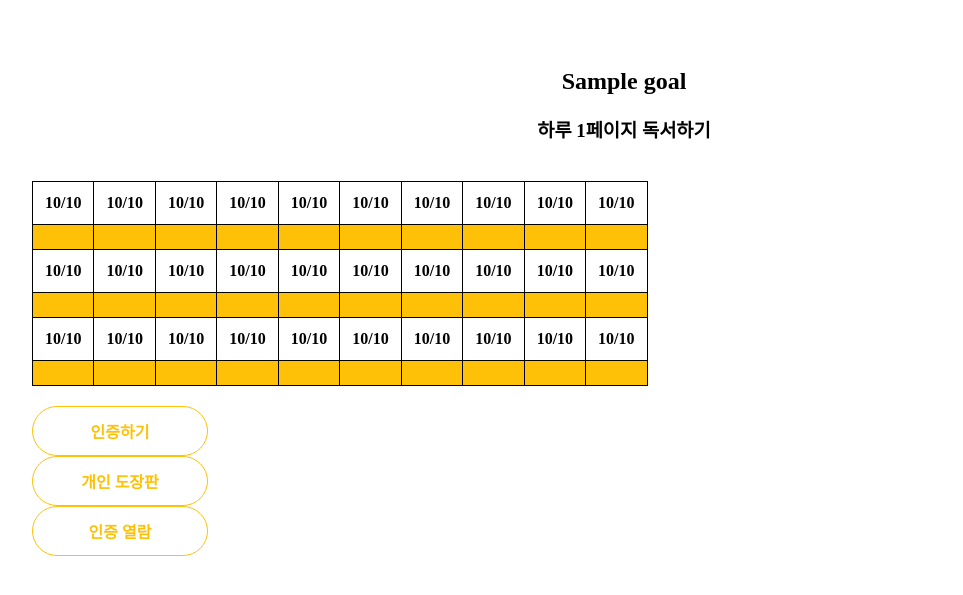
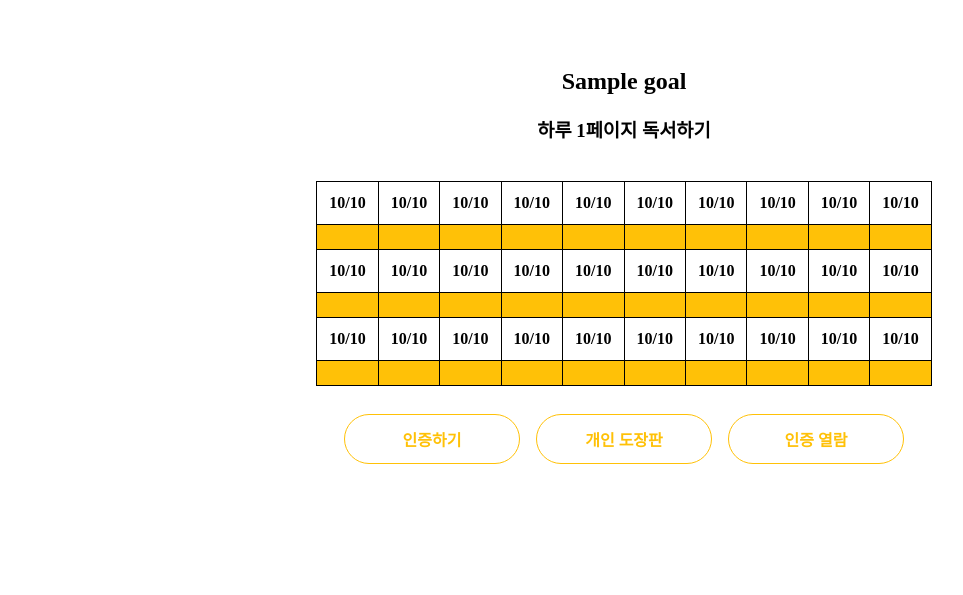
Before and after one commit to dddooo9/Miracle30, a Django app: template groups/templates/groups/main.html in a window 1280 px wide. Shown: the top 595 px of the page, without its empty margins (16-979 px from the left). Run offline with Django 3.2, Linux system fonts and the light colour scheme; the template is opened without the code that fills it: most values are stand-ins (such as "Sample title", 1, 10 or a date in 2020); lists and menus that the app fills with data are empty; some libraries are stand-ins or nearby versions.

Commit message:
css : group>main

```diff
--- a/Miracle30/static/css/main.css
+++ b/Miracle30/static/css/main.css
@@ -17,14 +17,14 @@
   font-weight: 800;
 }
 
+/* table */
 .goal_check {
-  width: 100%;
-  overflow-x: auto;
   padding: var(--padding-large) 0;
 }
 
 table {
   border-collapse: collapse;
+  margin: auto;
 }
 
 th,
@@ -34,6 +34,12 @@ td {
   padding: var(--padding-small);
 }
 
-.goal_certify {
-  padding: var(--padding-large) 0;
+/* btns */
+.goal_verify {
+  display: flex;
+  justify-content: center;
 }
+
+.goal_verify > a {
+  margin: var(--padding-micro);
+}
--- a/groups/templates/groups/main.html
+++ b/groups/templates/groups/main.html
@@ -53,6 +53,7 @@
       </thead>
     </table>
   </div>
+
   <div class="goal_verify">
     <a class="btn1" href="{% url 'groups:certify' goal.id %}">인증하기</a>
     <a class="btn1" href="{% url 'groups:personal' goal.id %}">개인 도장판</a>
```
Lines whose indentation alone changed are shown as unchanged.
